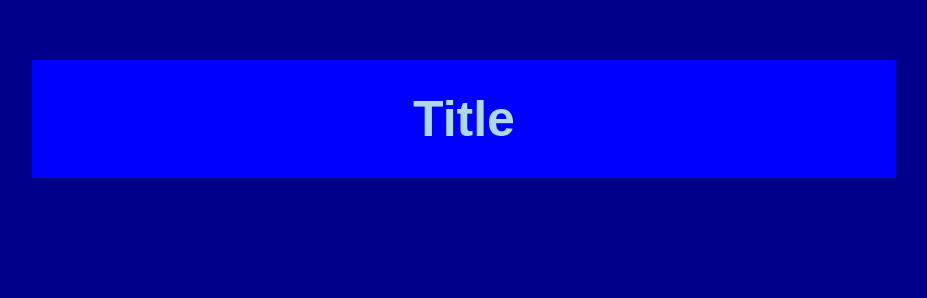
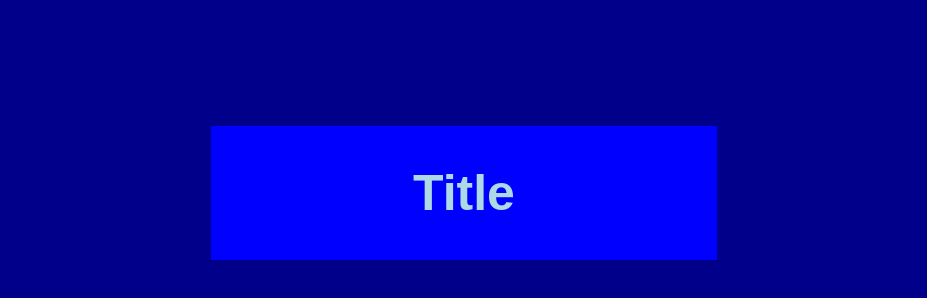
Before and after one commit to automobilauto/automobilauto.github.io, a plain HTML site: page index.html in a window 1280 px wide. Shown: the whole page, without its empty margins (176-1103 px from the left). Drawn offline with Linux system fonts and the light colour scheme.

Commit message:
Update styling in index.html for layout improvements
Adjusted margin and padding for better layout.

```diff
--- a/index.html
+++ b/index.html
@@ -14,9 +14,9 @@
             background-color: blue;
             text-align: center;
 
-            margin: 200px;
-            margin-top: 60px;
-            padding: 30px;
+            margin: 30%;
+            margin-top: 10%;
+            padding: 3%;
 
         }
         body {
```
